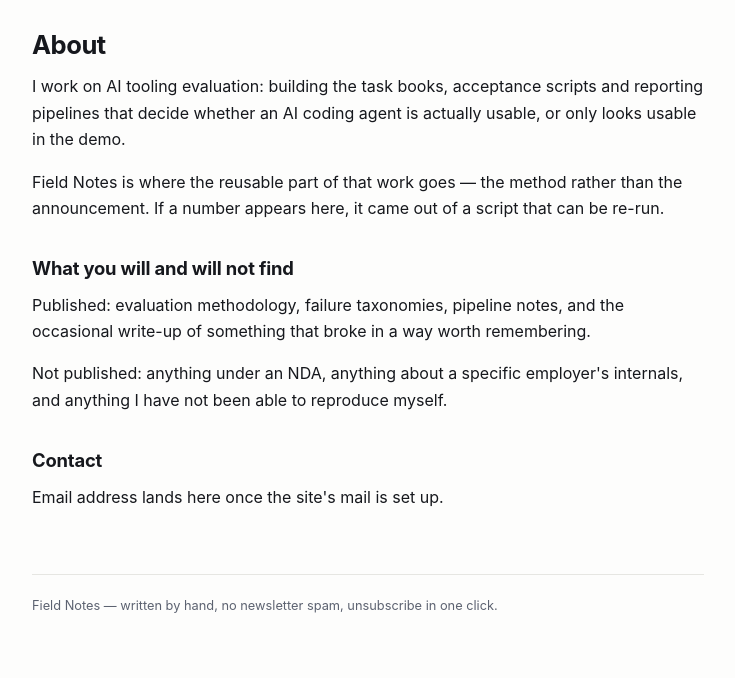
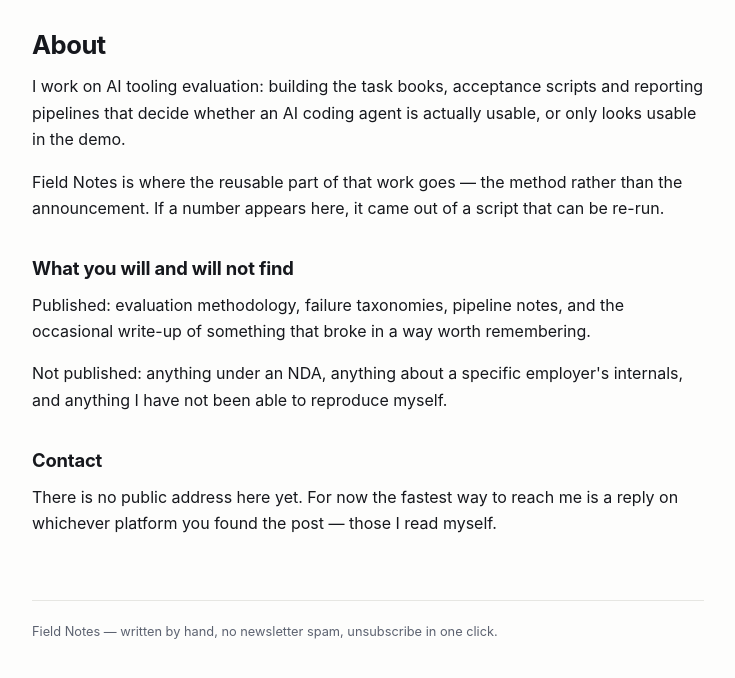
Before and after one commit to hc-xshh/field-notes, an Astro site: page /about in a window 1280 px wide. Shown: the part 70-748 px from the top of the page, without its empty margins (272-1007 px from the left). Built offline with nearby package versions, Linux system fonts and the light colour scheme; Astro itself is replaced by a stand-in of ours.

Commit message:
About: honest contact wording (no public address yet) instead of a launch TODO

```diff
--- a/src/pages/about.astro
+++ b/src/pages/about.astro
@@ -30,6 +30,9 @@ import Base from '../layouts/Base.astro';
 
   <h2>Contact</h2>
 
-  <p>Email address lands here once the site's mail is set up.</p>
-  <!-- TODO(contact): add a real mail address before launch. -->
+  <p>
+    There is no public address here yet. For now the fastest way to reach me is a reply on
+    whichever platform you found the post — those I read myself.
+  </p>
+  <!-- TODO(contact): add a public address once one is set up (deferred by the author, 2026-10-07). -->
 </Base>
```
